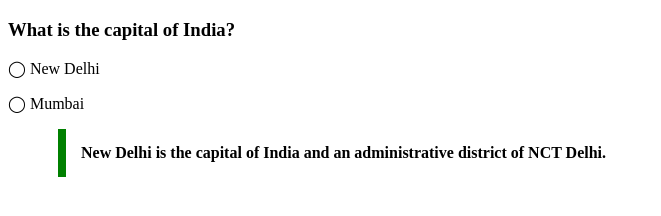
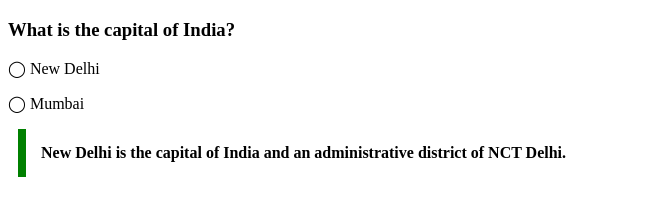
Before and after one commit to acciojob/trivia-Aniket-garad1, a website: page main.html in a window 1280 px wide. Shown: the whole page, without its empty margins (0-661 px from the left). Drawn offline with Linux system fonts and the light colour scheme.

Commit message:
created a submission

```diff
--- a/main.html
+++ b/main.html
@@ -15,7 +15,7 @@
 	<p>&#9711 Mumbai</p>
 
 	<blockquote cite="https://en.wikipedia.org/wiki/New_Delhi ">
-		<p >New Delhi is the capital of India and an administrative district of NCT Delhi.
+		New Delhi is the capital of India and an administrative district of NCT Delhi.
 	</blockquote>
     <script type="text/javascript" src="./script.js">
 </script>
--- a/styles.css
+++ b/styles.css
@@ -1,6 +1,6 @@
 
 /* Your CSS Code here. */
-blockquote p{
+blockquote {
 	max-width: 600px;
 	margin: 10px;
 	padding: 15px;
```
